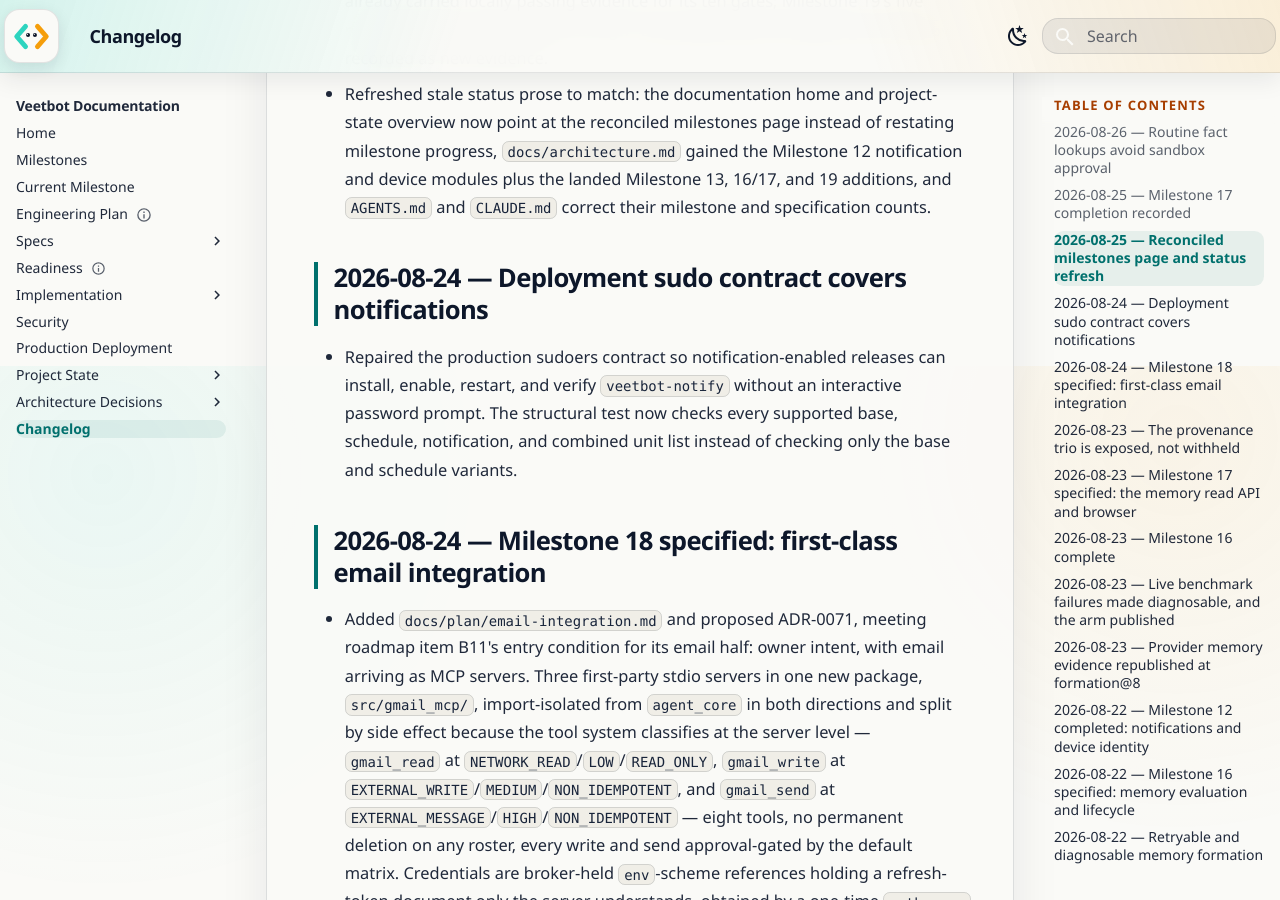
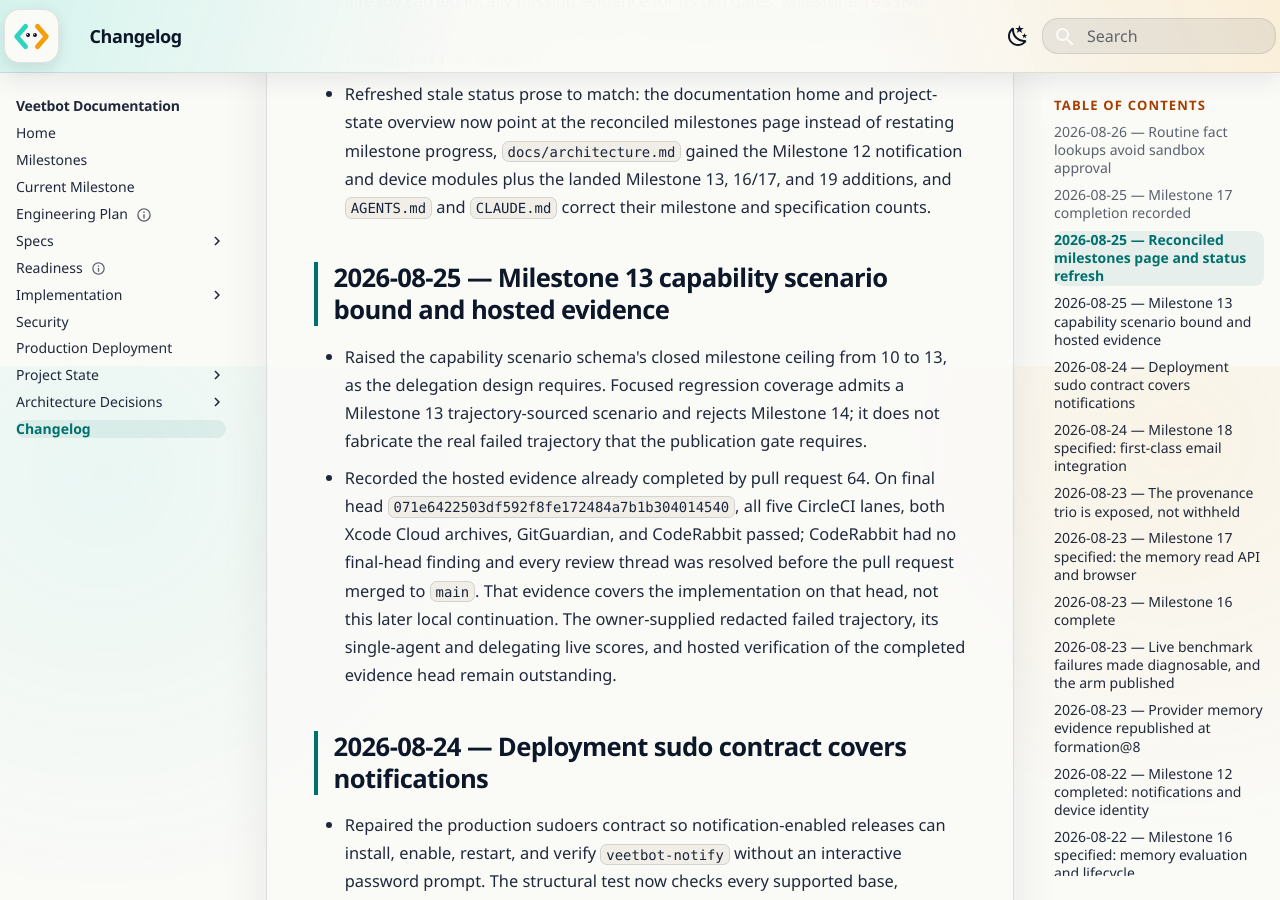
Before and after one commit to avitus/veetbot, an MkDocs documentation site: the page built from docs/changelog.md, in a window 1280 px wide and 900 px high, scrolled down 1434 px. Built offline with MkDocs 1.6.1 and Material for MkDocs 9.7.7, drawn with Linux system fonts in a browser that asks for light colours.

Commit message:
Raise the Milestone 13 capability scenario bound
Reading-Lane: A

```diff
--- a/docs/changelog.md
+++ b/docs/changelog.md
@@ -52,6 +52,21 @@ title: Changelog
   Milestone 12 notification and device modules plus the landed Milestone 13,
   16/17, and 19 additions, and `AGENTS.md` and `CLAUDE.md` correct their
   milestone and specification counts.
+
+## 2026-08-25 — Milestone 13 capability scenario bound and hosted evidence
+
+- Raised the capability scenario schema's closed milestone ceiling from 10 to
+  13, as the delegation design requires. Focused regression coverage admits a
+  Milestone 13 trajectory-sourced scenario and rejects Milestone 14; it does
+  not fabricate the real failed trajectory that the publication gate requires.
+- Recorded the hosted evidence already completed by pull request 64. On final
+  head `071e6422503df592f8fe172484a7b1b304014540`, all five CircleCI lanes,
+  both Xcode Cloud archives, GitGuardian, and CodeRabbit passed; CodeRabbit had
+  no final-head finding and every review thread was resolved before the pull
+  request merged to `main`. That evidence covers the implementation on that
+  head, not this later local continuation. The owner-supplied redacted failed
+  trajectory, its single-agent and delegating live scores, and hosted
+  verification of the completed evidence head remain outstanding.
 
 ## 2026-08-24 — Deployment sudo contract covers notifications
 
```
Also changed, not shown: docs/plan/current-milestone.md (+10 -5 lines), docs/status/project-state.yaml (+21 -4 lines), 2 other files.
